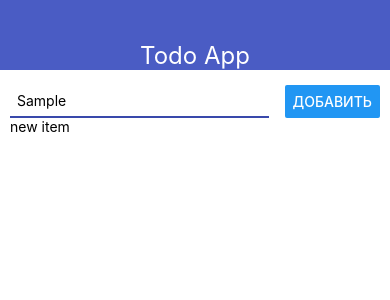
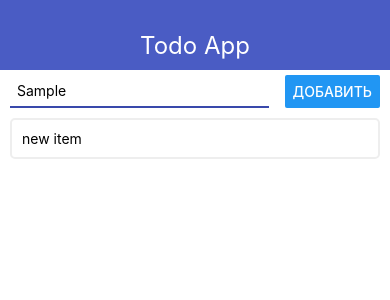
Before and after one commit to pahich09/RN-Todo-app, a React Native app: screen / in a window 390 px wide. Both pictures are taken after typing "Sample" into the empty fields and a click on the button "ДОБАВИТЬ". Shown: the top 300 px of the page. Built offline with nearby package versions, Linux system fonts and the light colour scheme.

Commit message:
add todo item

```diff
--- a/App.js
+++ b/App.js
@@ -2,6 +2,7 @@ import React, {useState} from 'react';
 import {StyleSheet, View, Text} from 'react-native';
 import {Navbar} from './src/Navbar';
 import {AddTodo} from './src/AddTodo';
+import {TodoItem} from './src/TodoItem';
 
 
 export default function App() {
@@ -24,7 +25,7 @@ export default function App() {
         <AddTodo onAdd={addTodo}/>
         <View>
           {
-            todos.map(el => <Text key={el.id}>{el.title}</Text>)
+            todos.map(el => <TodoItem todos={el} key={el.id}/>)
           }
         </View>
       </View>
--- a/src/AddTodo.js
+++ b/src/AddTodo.js
@@ -15,10 +15,10 @@ export const AddTodo = ({onAdd}) => {
 };
 const styles = StyleSheet.create({
   block: {
-    paddingTop: 10,
     flexDirection: 'row',
     justifyContent: 'space-between',
-    alignItems: 'center'
+    alignItems: 'center',
+    marginBottom: 10,
   },
   input: {
     width: '70%',
--- a/src/Navbar.js
+++ b/src/Navbar.js
@@ -16,6 +16,7 @@ const styles = StyleSheet.create({
     alignItems: 'center',
     justifyContent: 'flex-end',
     backgroundColor: '#4a5cc4',
+    paddingBottom: 10
   },
   text: {
     fontSize: 24,
--- /dev/null
+++ b/src/TodoItem.js
@@ -0,0 +1,24 @@
+import React from 'react';
+import {View, Text, StyleSheet} from 'react-native';
+
+export const TodoItem = ({todos}) => {
+  return (
+    <View style={styles.todo}>
+      <Text>
+        {todos.title}
+      </Text>
+    </View>
+  );
+};
+
+const styles = StyleSheet.create({
+  todo: {
+    flexDirection: 'row',
+    alignItems: 'center',
+    padding: 10,
+    borderWidth: 2,
+    borderColor: '#eeeeee',
+    borderRadius: 5,
+    marginBottom: 10
+  },
+});
```
